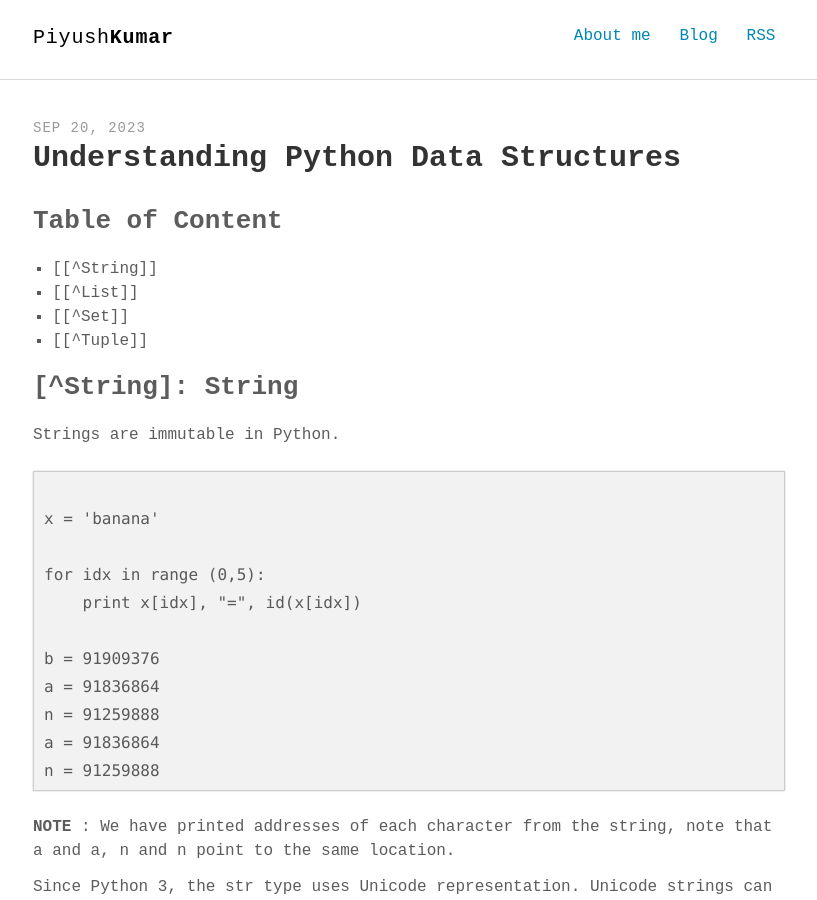
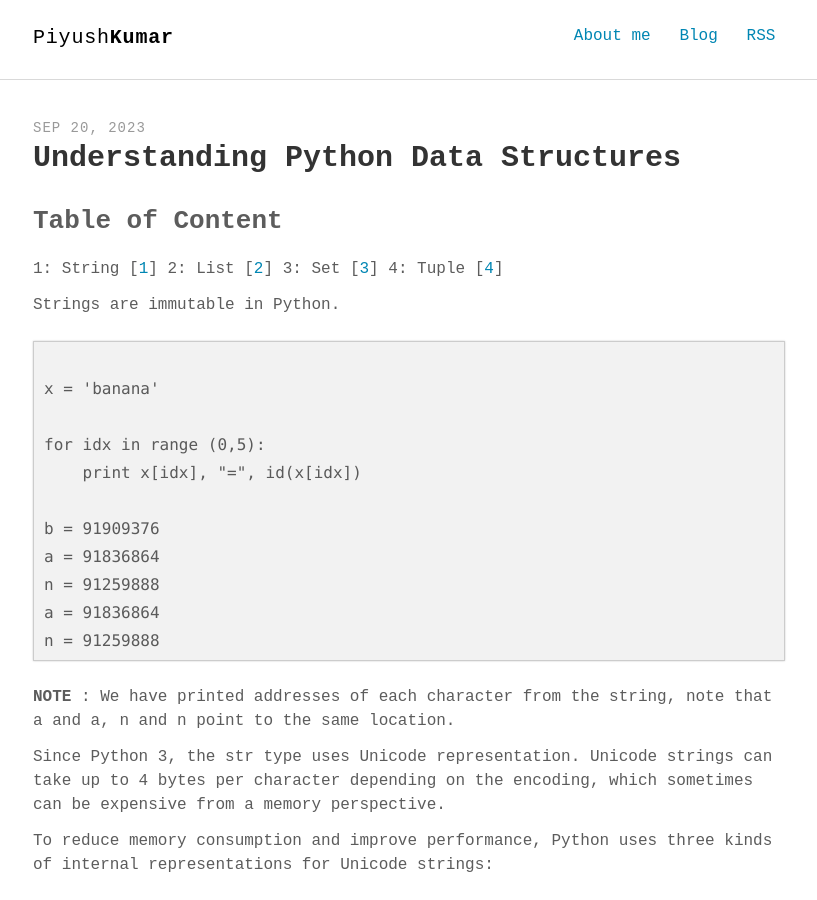
Before and after one commit to Pi-commits/pitech.github.io, a Jekyll site: the page built from _posts/2023-09-27-internal-working.markdown, in a window 1280 px wide and 900 px high. Shown: the whole window, without its empty margins (231-1048 px from the left). Built offline with Jekyll 4.4.1, drawn with Linux system fonts in a browser that asks for light colours; some web fonts are replaced; some of the changed text lies outside the part shown.

Commit message:
Learn Python | Internal Working | FootNote Added

```diff
--- a/_posts/2023-09-27-internal-working.markdown
+++ b/_posts/2023-09-27-internal-working.markdown
@@ -9,12 +9,12 @@
 
 ## Table of Content
 
-1. [[^String]]
-2. [[^List]]
-3. [[^Set]]
-4. [[^Tuple]]
+1: String [[^1]]
+2: List [[^2]]
+3: Set [[^3]]
+4: Tuple [[^4]]
 
-## [^String]: String
+[^1]: ## String
 
 Strings are immutable in Python.
 
@@ -84,8 +84,8 @@
 <br/>
 
 
-## [^List]: Lists
+[^2]: ## Lists
 
-## [^Set]: Set
+[^3]: ## Set
 
-## [^Tuple]: Tuple
+[^4]: ## Tuple
```
